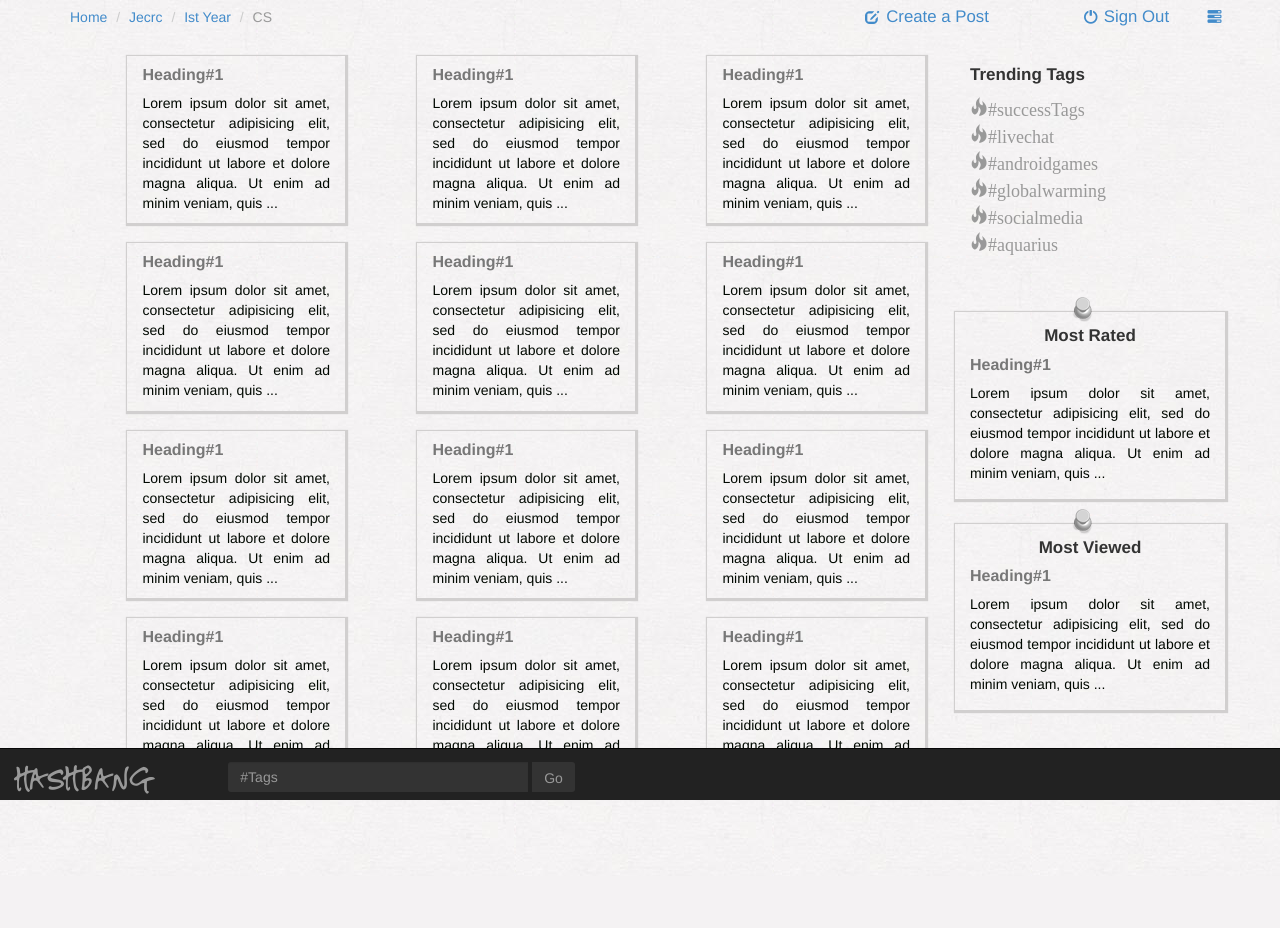
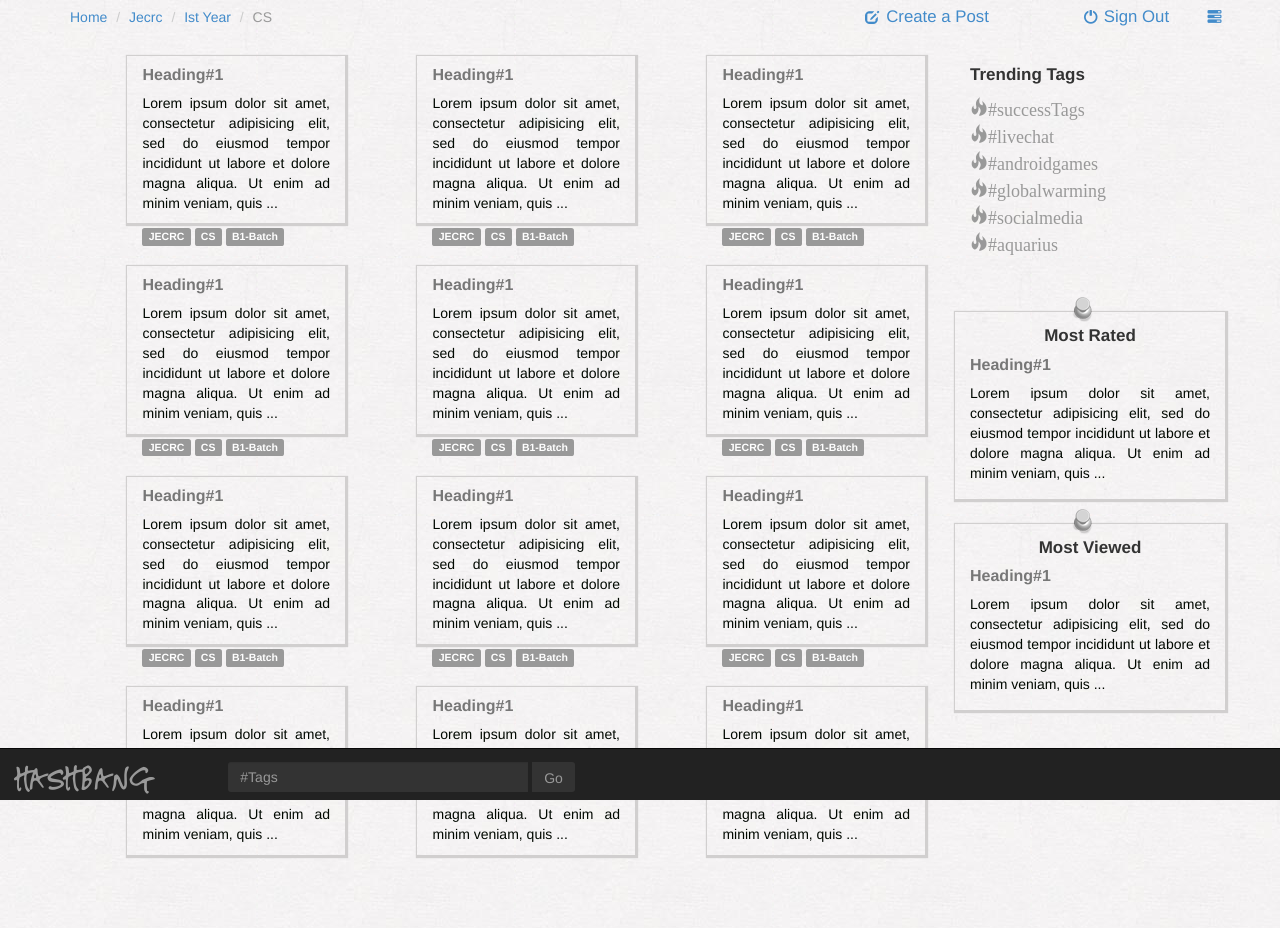
Before and after one commit to robinskumar73/hashbang, a Python web app: template project/templates/home.html in a window 1280 px wide. Before the commit the page ends 800 px from the top, so only its background shows below. Run offline with Jinja, Linux system fonts and the light colour scheme; the template is opened without the code that fills it, so the values that code supplies are empty.

Commit message:
Home Page Done

```diff
--- a/project/static/style.css
+++ b/project/static/style.css
@@ -286,7 +286,7 @@ a.list-group-item:hover>.badge{
 }
 
 .news_box{
-	margin-bottom:20px;
+	margin-bottom: 3px;
 }
 .most_rated_pin{
 	position:relative;
@@ -295,7 +295,12 @@ a.list-group-item:hover>.badge{
 	margin-left:115px;
 	padding-top:0px;
 }
-
+.label_block{
+	display:inline ;
+}
+.margin-left{
+	margin-left:10px !important;
+}
 
 
 @media(max-width:361px){
--- a/project/templates/home.html
+++ b/project/templates/home.html
@@ -45,60 +45,135 @@
 
       	</div>
 
+
       	<div class="col-xs-12 col-sm-9 col-md-9"> <!--DIV FOR NEWS FEED  START HERE-->
+        	<div> <!--first div group-->
         	<div class="col-xs-12 col-sm-3 col-sm-offset-1 col-md-3 col-md-offset-1 tag_box news_box">
-                <h6 class="custom_lead">Heading#1</h6>
+                <h6 class="custom_lead ">Heading#1</h6>
                 <p>
                 	Lorem ipsum dolor sit amet, consectetur adipisicing elit, sed do eiusmod tempor incididunt ut labore et dolore magna aliqua. Ut enim ad minim veniam, quis ...
                 </p>
+
         	</div>
+
             <div class="col-xs-12 col-sm-3 col-sm-offset-1 col-md-3 col-md-offset-1 tag_box news_box">
                 <h6 class="custom_lead">Heading#1</h6>
                 <p>
                 	Lorem ipsum dolor sit amet, consectetur adipisicing elit, sed do eiusmod tempor incididunt ut labore et dolore magna aliqua. Ut enim ad minim veniam, quis ...
                 </p>
         	</div>
+
             <div class="col-xs-12 col-sm-3 col-sm-offset-1 col-md-3 col-md-offset-1 tag_box news_box">
                 <h6 class="custom_lead">Heading#1</h6>
                 <p>
                 	Lorem ipsum dolor sit amet, consectetur adipisicing elit, sed do eiusmod tempor incididunt ut labore et dolore magna aliqua. Ut enim ad minim veniam, quis ...
                 </p>
         	</div>
+            <div>
+            	<div class="col-xs-12 col-sm-3 col-sm-offset-1 col-md-3 col-md-offset-1  margin-down " ><!--DIv label for first group-->
+             		<a class="label label-default "  href="#">JECRC</a>
+                    <a class="label label-default"  href="#">CS</a>
+                    <a class="label label-default"  href="#">B1-Batch</a>
+            	</div>
+                <div class="col-xs-12 col-sm-3 col-sm-offset-1 col-md-3 col-md-offset-1  margin-down" ><!--DIv label for first group-->
+             		<a class="label label-default "  href="#">JECRC</a>
+                    <a class="label label-default"  href="#">CS</a>
+                    <a class="label label-default"  href="#">B1-Batch</a>
+            	</div>
+                <div class="col-xs-12 col-sm-3 col-sm-offset-1 col-md-3 col-md-offset-1 margin-down" ><!--DIv label for first group-->
+             		<a class="label label-default "  href="#">JECRC</a>
+                    <a class="label label-default"  href="#">CS</a>
+                    <a class="label label-default"  href="#">B1-Batch</a>
+            	</div>
+            </div>
+             </div><!--Ist div group closed-->
+
+
+
+
+    	<div><!--2nd DIV GROUP-->
+        	<div class="col-xs-12 col-sm-3 col-sm-offset-1 col-md-3 col-md-offset-1 tag_box news_box">
+                <h6 class="custom_lead">Heading#1</h6>
+                <p>
+                	Lorem ipsum dolor sit amet, consectetur adipisicing elit, sed do eiusmod tempor incididunt ut labore et dolore magna aliqua. Ut enim ad minim veniam, quis ...
+                </p>
+
+        	</div>
+
             <div class="col-xs-12 col-sm-3 col-sm-offset-1 col-md-3 col-md-offset-1 tag_box news_box">
                 <h6 class="custom_lead">Heading#1</h6>
                 <p>
                 	Lorem ipsum dolor sit amet, consectetur adipisicing elit, sed do eiusmod tempor incididunt ut labore et dolore magna aliqua. Ut enim ad minim veniam, quis ...
                 </p>
         	</div>
+
             <div class="col-xs-12 col-sm-3 col-sm-offset-1 col-md-3 col-md-offset-1 tag_box news_box">
                 <h6 class="custom_lead">Heading#1</h6>
                 <p>
                 	Lorem ipsum dolor sit amet, consectetur adipisicing elit, sed do eiusmod tempor incididunt ut labore et dolore magna aliqua. Ut enim ad minim veniam, quis ...
                 </p>
         	</div>
-            <div class="col-xs-12 col-sm-3 col-sm-offset-1 col-md-3 col-md-offset-1 tag_box news_box">
+            <div>
+            	<div class="col-xs-12 col-sm-3 col-sm-offset-1 col-md-3 col-md-offset-1  margin-down " >
+             		<a class="label label-default "  href="#">JECRC</a>
+                    <a class="label label-default"  href="#">CS</a>
+                    <a class="label label-default"  href="#">B1-Batch</a>
+            	</div>
+                <div class="col-xs-12 col-sm-3 col-sm-offset-1 col-md-3 col-md-offset-1  margin-down" >
+             		<a class="label label-default "  href="#">JECRC</a>
+                    <a class="label label-default"  href="#">CS</a>
+                    <a class="label label-default"  href="#">B1-Batch</a>
+            	</div>
+                <div class="col-xs-12 col-sm-3 col-sm-offset-1 col-md-3 col-md-offset-1 margin-down" >
+             		<a class="label label-default "  href="#">JECRC</a>
+                    <a class="label label-default"  href="#">CS</a>
+                    <a class="label label-default"  href="#">B1-Batch</a>
+            	</div>
+            </div>
+             </div><!--2nd div group closed-->
+
+          <div><!--3rd DIV GROUP-->
+        	<div class="col-xs-12 col-sm-3 col-sm-offset-1 col-md-3 col-md-offset-1 tag_box news_box">
                 <h6 class="custom_lead">Heading#1</h6>
                 <p>
                 	Lorem ipsum dolor sit amet, consectetur adipisicing elit, sed do eiusmod tempor incididunt ut labore et dolore magna aliqua. Ut enim ad minim veniam, quis ...
                 </p>
-        	</div><div class="col-xs-12 col-sm-3 col-sm-offset-1 col-md-3 col-md-offset-1 tag_box news_box">
-                <h6 class="custom_lead">Heading#1</h6>
-                <p>
-                	Lorem ipsum dolor sit amet, consectetur adipisicing elit, sed do eiusmod tempor incididunt ut labore et dolore magna aliqua. Ut enim ad minim veniam, quis ...
-                </p>
+
         	</div>
+
             <div class="col-xs-12 col-sm-3 col-sm-offset-1 col-md-3 col-md-offset-1 tag_box news_box">
                 <h6 class="custom_lead">Heading#1</h6>
                 <p>
                 	Lorem ipsum dolor sit amet, consectetur adipisicing elit, sed do eiusmod tempor incididunt ut labore et dolore magna aliqua. Ut enim ad minim veniam, quis ...
                 </p>
         	</div>
+
             <div class="col-xs-12 col-sm-3 col-sm-offset-1 col-md-3 col-md-offset-1 tag_box news_box">
                 <h6 class="custom_lead">Heading#1</h6>
                 <p>
                 	Lorem ipsum dolor sit amet, consectetur adipisicing elit, sed do eiusmod tempor incididunt ut labore et dolore magna aliqua. Ut enim ad minim veniam, quis ...
                 </p>
-        	</div><div class="col-xs-12 col-sm-3 col-sm-offset-1 col-md-3 col-md-offset-1 tag_box news_box">
+        	</div>
+            <div>
+            	<div class="col-xs-12 col-sm-3 col-sm-offset-1 col-md-3 col-md-offset-1  margin-down ">
+             		<a class="label label-default "  href="#">JECRC</a>
+                    <a class="label label-default"  href="#">CS</a>
+                    <a class="label label-default"  href="#">B1-Batch</a>
+            	</div>
+                <div class="col-xs-12 col-sm-3 col-sm-offset-1 col-md-3 col-md-offset-1  margin-down" >
+             		<a class="label label-default "  href="#">JECRC</a>
+                    <a class="label label-default"  href="#">CS</a>
+                    <a class="label label-default"  href="#">B1-Batch</a>
+            	</div>
+                <div class="col-xs-12 col-sm-3 col-sm-offset-1 col-md-3 col-md-offset-1 margin-down" >
+             		<a class="label label-default "  href="#">JECRC</a>
+                    <a class="label label-default"  href="#">CS</a>
+                    <a class="label label-default"  href="#">B1-Batch</a>
+            	</div>
+            </div>
+             </div><!--3rd div group closed-->
+
+             <div class="col-xs-12 col-sm-3 col-sm-offset-1 col-md-3 col-md-offset-1 tag_box news_box">
                 <h6 class="custom_lead">Heading#1</h6>
                 <p>
                 	Lorem ipsum dolor sit amet, consectetur adipisicing elit, sed do eiusmod tempor incididunt ut labore et dolore magna aliqua. Ut enim ad minim veniam, quis ...
```
Also changed, not shown: project/static/stock-vector-set-of-banners-152473154.jpg (added), project/static/stock-vector-set-of-retro-badges-labels-ribbons-and-design-elements-129544412.jpg (added), 2 other files.
